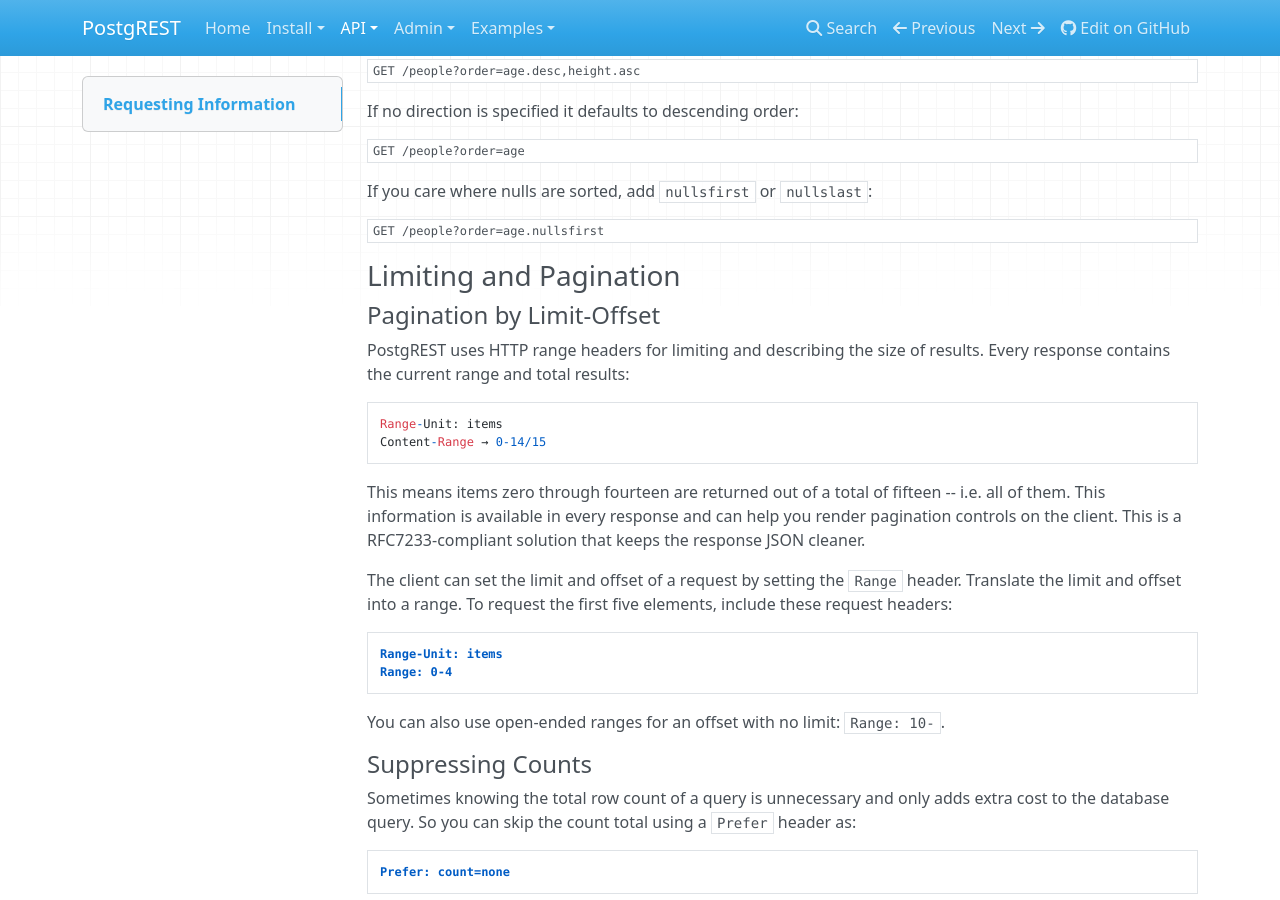
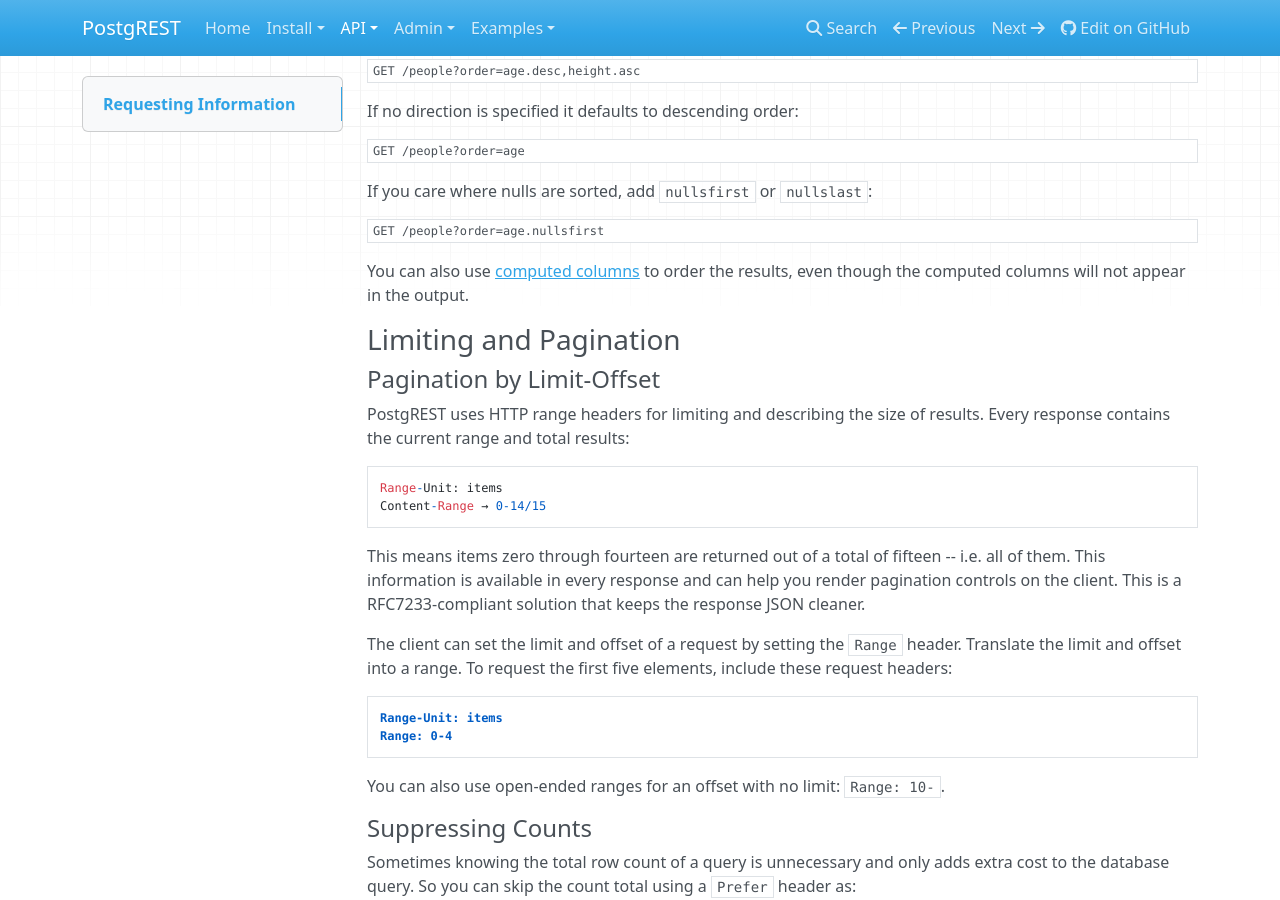
Before and after one commit to PostgREST/postgrest, an MkDocs documentation site: the page built from docs/api/reading.md, in a window 1280 px wide and 900 px high, scrolled down 2792 px. Built offline with MkDocs 1.6.1, drawn with Linux system fonts in a browser that asks for light colours; nearby versions of some CDN libraries; old or Windows-style settings are respelled for this version of MkDocs.

Commit message:
Adds another note about computed coulmns to the docs

````diff
--- a/docs/api/reading.md
+++ b/docs/api/reading.md
@@ -171,6 +171,11 @@
 GET /people?order=age.nullsfirst
 ```
 
+You can also use [computed
+columns](http://www.postgresql.org/docs/current/interactive/xfunc-sql.html#XFUNC-SQL-COMPOSITE-FUNCTIONS)
+to order the results, even though the computed
+columns will not appear in the output.
+
 ### Limiting and Pagination
 
 #### Pagination by Limit-Offset
````
